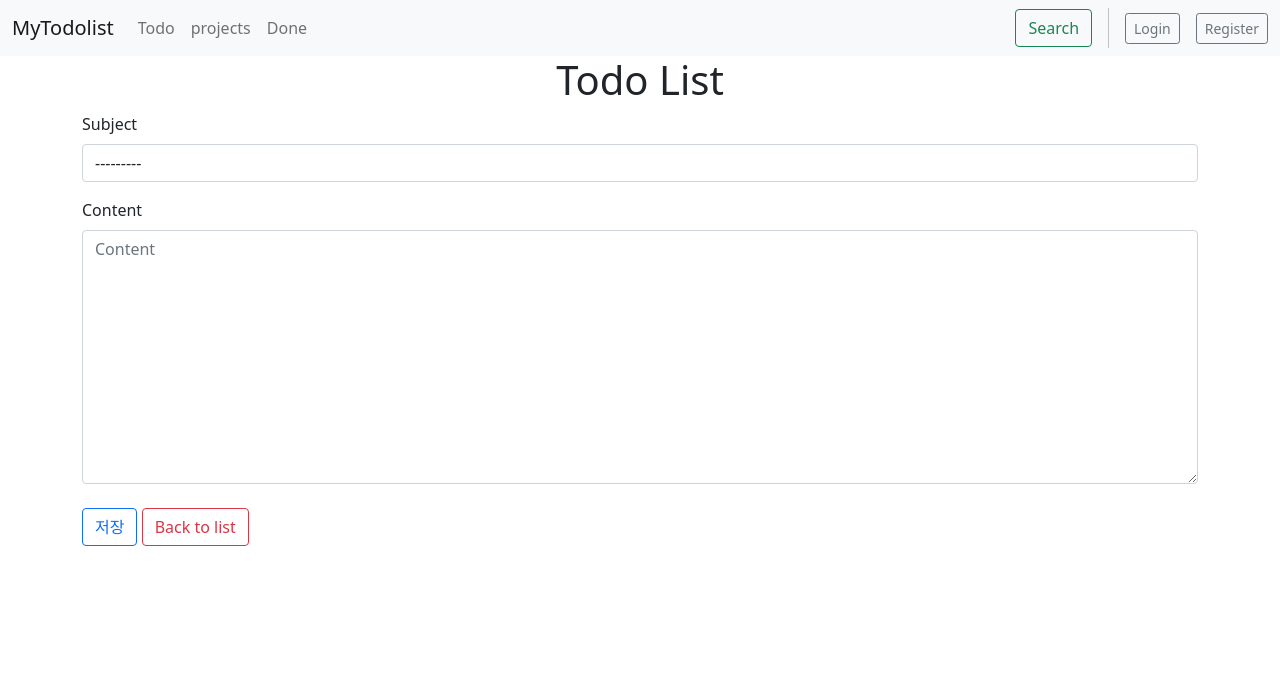
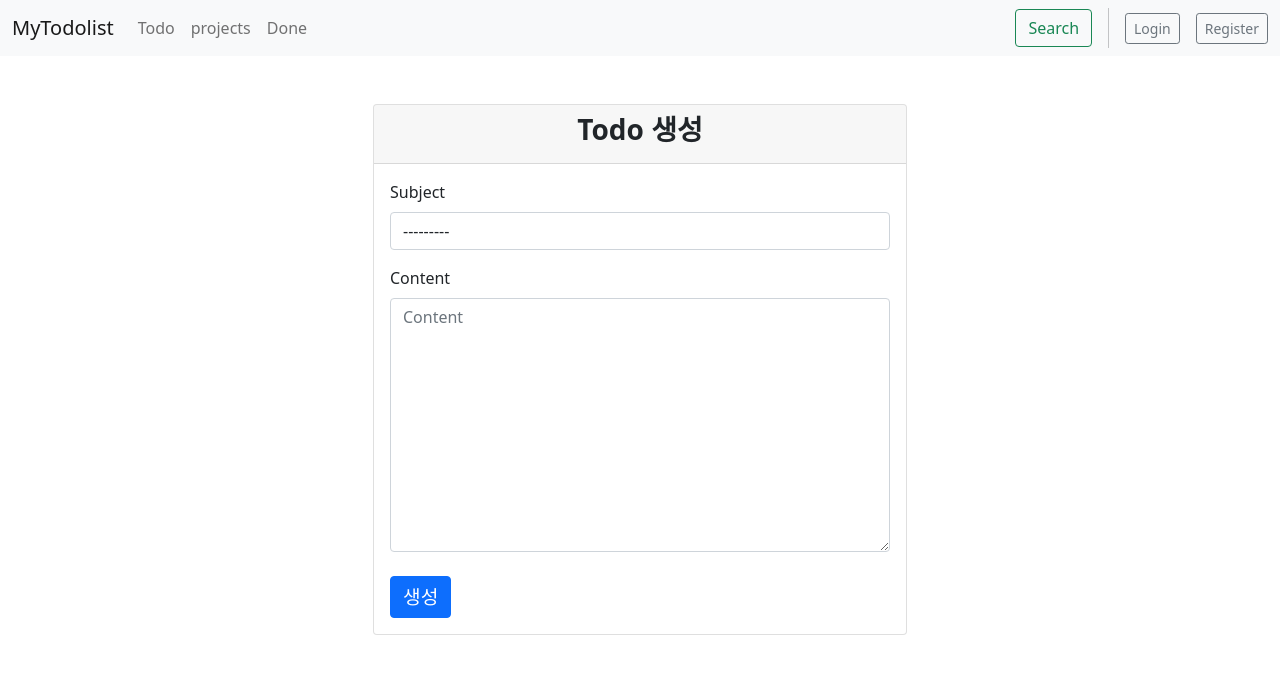
Before and after one commit to dayoorang/todolistproject, a Django app: template todo/templates/todo/create.html in a window 1280 px wide. Shown: the top 674 px of the page. Run offline with Django 3.2, Linux system fonts and the light colour scheme; the template is opened without the code that fills it: values that come from a table or form of the project are taken from there, others are empty; some libraries are stand-ins or nearby versions.

Commit message:
todo project 연결

```diff
--- a/projectapp/templates/projectapp/list.html
+++ b/projectapp/templates/projectapp/list.html
@@ -80,6 +80,7 @@
   </div>
 </div>
 </div>
+{# 네비게이션 바#}
 <nav aria-label="Page navigation example">
 
   <ul class="pagination justify-content-center">
--- a/templates/_form.html
+++ b/templates/_form.html
@@ -19,7 +19,7 @@
 {#                            {%  bootstrap_form form.password2  %}#}
 
                                 {% buttons %}
-                                    <button class="btn btn-primary">
+                                    <button class="btn btn-primary mt-2">
                                         <span style="font-size:1.2rem">{{ submit_label|default:"Submit" }}</span>
                                     </button>
                                 {% endbuttons %}
--- a/todo/templates/todo/create.html
+++ b/todo/templates/todo/create.html
@@ -1,15 +1,15 @@
 {% extends 'base.html' %}
 {% load bootstrap4 %}
 {% block content %}
-    <form action = "{% url 'todoapp:create' %}" method="POST">
+    <form action = "" method="POST">
         {% csrf_token %}
         <div class="container">
-            <h1 class="text-center">Todo List</h1>
-           {% bootstrap_form form %}
-            <button class="btn btn-outline-primary my-2">저장</button>
-            <span>
-            <a href={% url 'todoapp:list' %} class="btn btn-outline-danger">Back to list</a>
-            </span>
+{#            <h1 class="text-center">Todo List</h1>#}
+                {% include '_form.html' with submit_label="생성" topic="Todo 생성" %}
+{#            <button class="btn btn-outline-primary my-2">저장</button>#}
+{#            <span>#}
+{#            <a href={% url 'todoapp:list' %} class="btn btn-outline-danger">Back to list</a>#}
+{#            </span>#}
         </div>
 
     </form>
--- a/todo/templatetags/date_filter.py
+++ b/todo/templatetags/date_filter.py
@@ -9,7 +9,6 @@ register = template.Library()
 @register.filter
 def date(value):
     now = timezone.now()
-    # now = datetime.today()
     difference = now - value
 
     try:
@@ -21,7 +20,6 @@ def date(value):
     # return difference
     if difference <= timedelta(minutes=1):
         return '방금 전'
-    # return '%(time)s 전' % {'time': timesince(value)}
     elif ',' not in str(difference):
         return 'Today'
 
--- a/todo/urls.py
+++ b/todo/urls.py
@@ -1,12 +1,12 @@
 from django.urls import path, include
 
-from todo.views import TodoListView, TodoCreationView, TodoUpdateView
+from todo.views import TodoListView,TodoUpdateView, todo_create_view
 
 app_name = 'todoapp'
 
 urlpatterns = [
     path('', TodoListView.as_view(), name='list' ),
-    path('create/',TodoCreationView.as_view(), name='create'),
+    path('create/<int:pk>', todo_create_view, name='create'),
     path('update/<int:pk>', TodoUpdateView.as_view(), name='update')
     # path('create/', todo_create, name='create'),
 
```
Also changed, not shown: projectapp/templates/projectapp/detail.html (+13 -1 lines), projectapp/views.py (+7 -2 lines), todo/forms.py (+12 -0 lines), todo/views.py (+21 -0 lines). Lines whose indentation alone changed are shown as unchanged.
